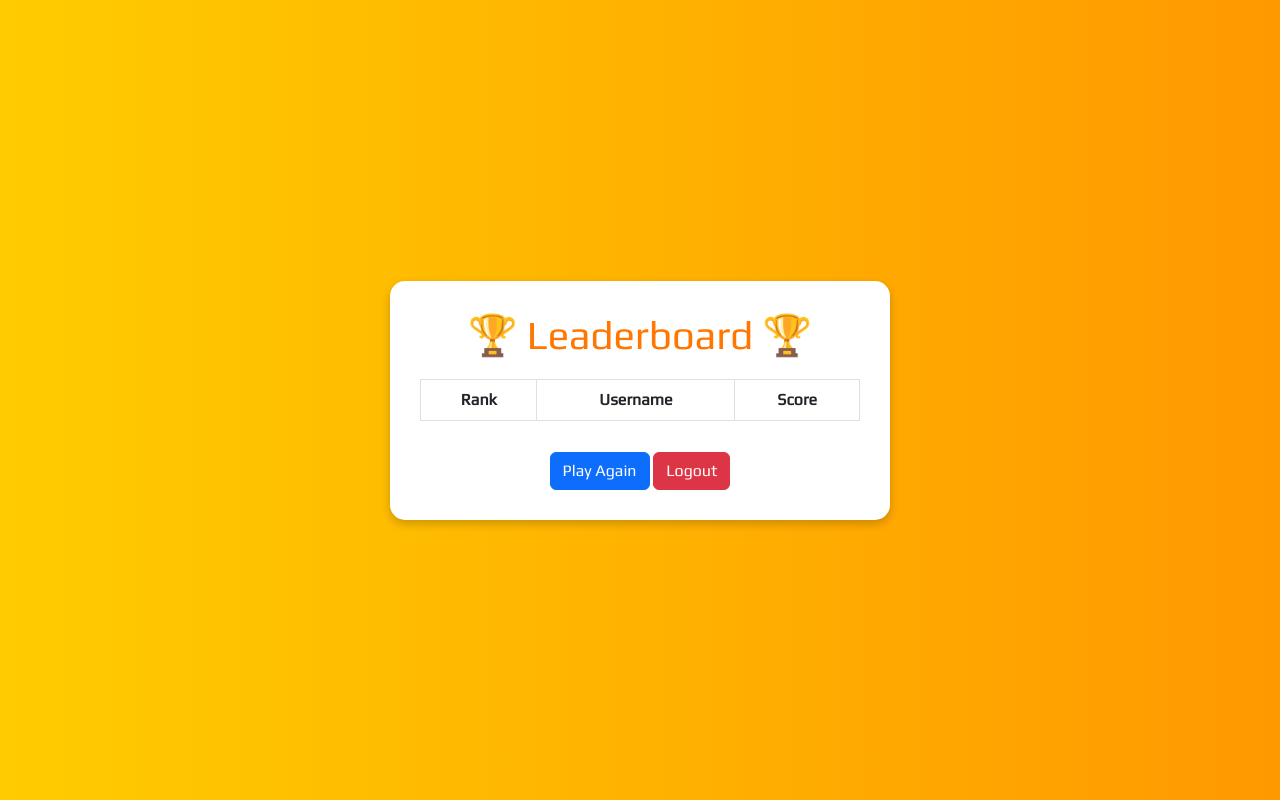
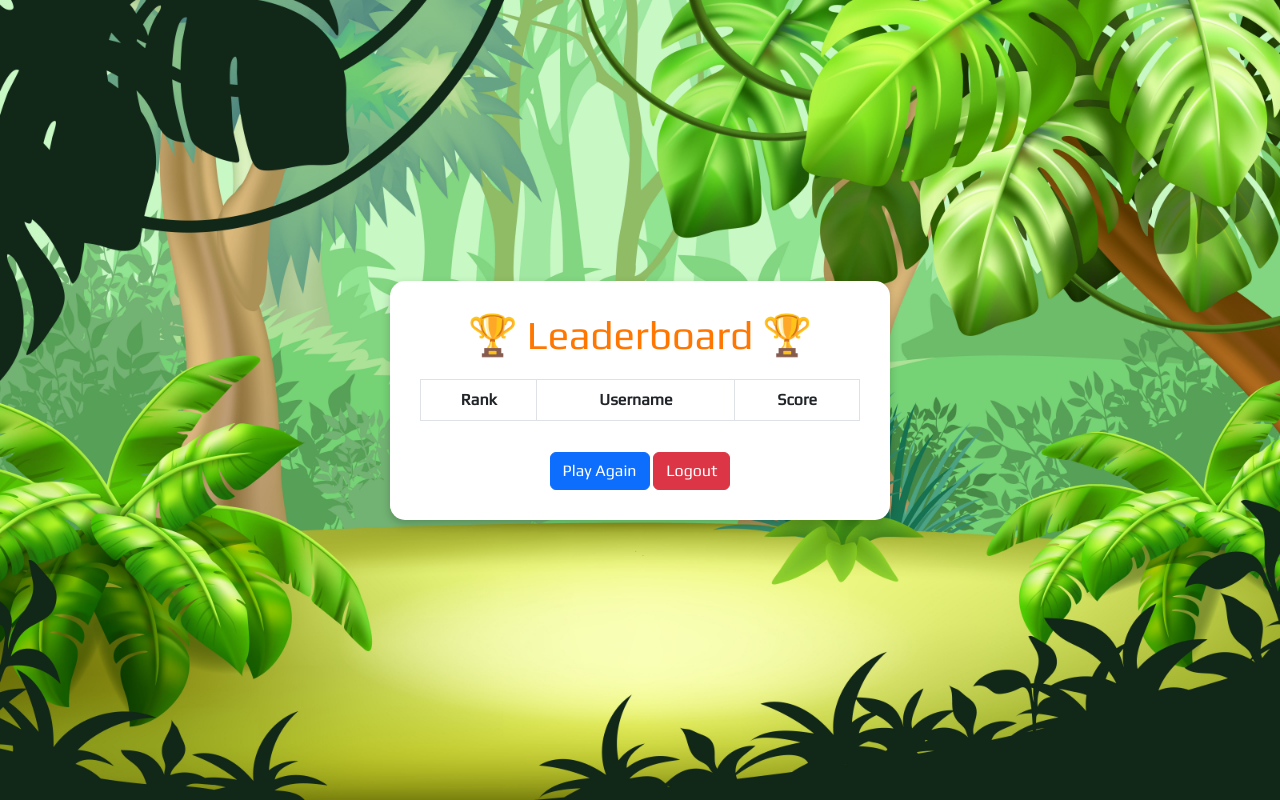
Before and after one commit to yoshuwapramod9/The-Banana-Math-Game, a PHP site: page /leaderboard.html in a window 1280 px wide. Run offline with PHP 8.4, Linux system fonts and the light colour scheme; data that the repository does not hold is empty.

Commit message:
leaderboard css

```diff
--- a/leaderboard.css
+++ b/leaderboard.css
@@ -1,6 +1,6 @@
 body {
     font-family: 'Play', sans-serif;
-    background: linear-gradient(to right, #ffcc00, #ff9900);
+    background: url("media/leaderboard_bg.jpg") no-repeat center center/cover;
     height: 100vh;
     display: flex;
     justify-content: center;
```
